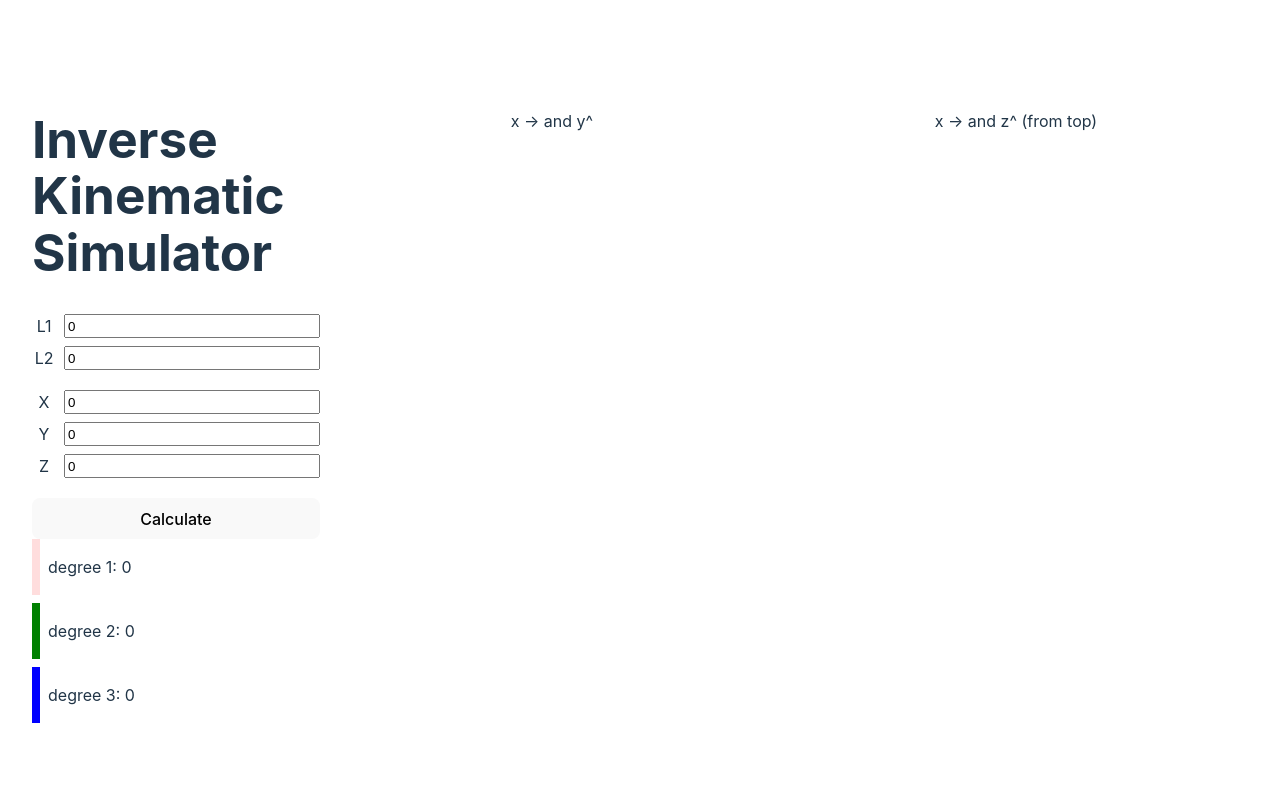
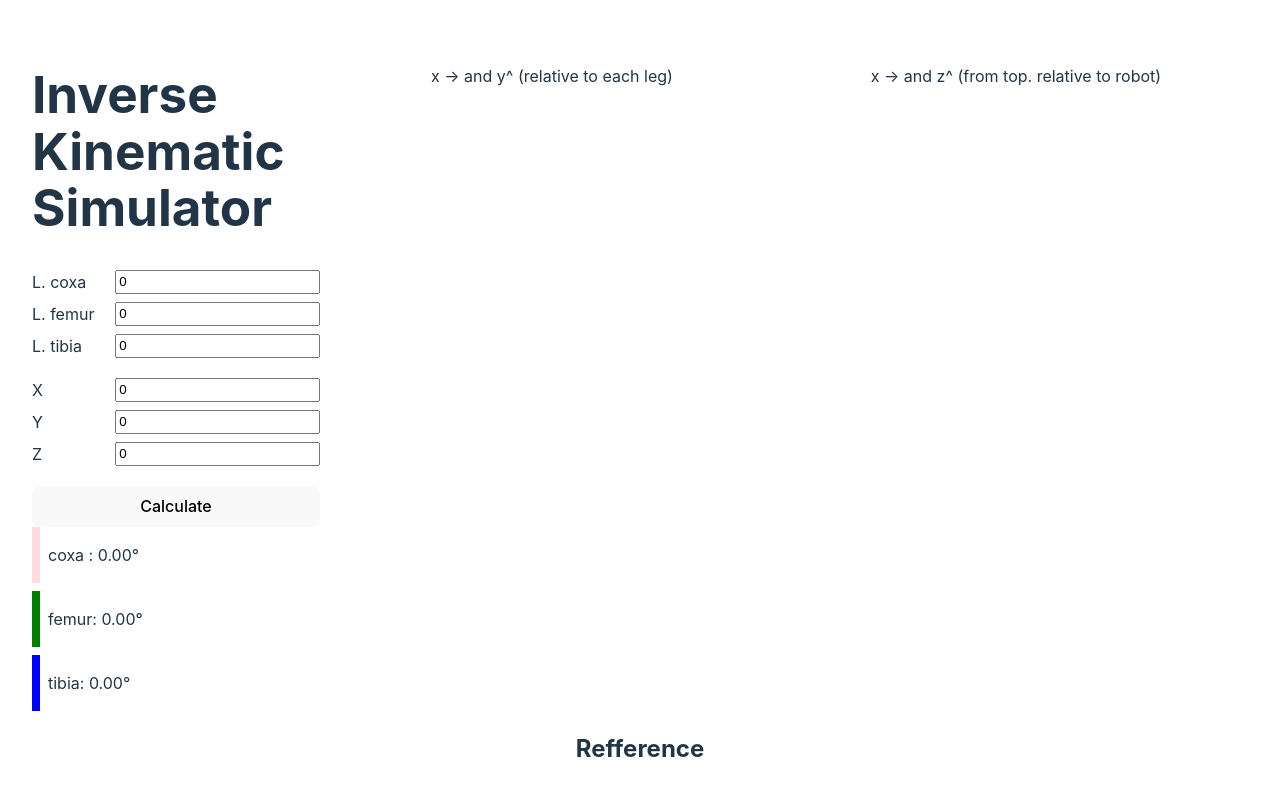
Before and after one commit to ariwijayaputra/inverse-kinematic, a React (Vite) app: page / in a window 1280 px wide. Shown: the top 800 px of the page. Built offline with nearby package versions, Linux system fonts and the light colour scheme.

Commit message:
fix calculation

```diff
--- a/src/App.tsx
+++ b/src/App.tsx
@@ -3,32 +3,41 @@ import "./App.css";
 import inverseKinematics from "./lib/inverseKinematic";
 import { toast } from "react-toastify";
 import ChartKinematic from "./components/chartKinematic";
-
 function App() {
 	const [joints, setJoints] = useState<
 		{ x: number; y: number; z: number }[] | undefined
 	>();
-	const [alpha, setAlpha] = useState<number>(0);
-	const [beta, setBeta] = useState<number>(0);
-	const [gamma, setGamma] = useState<number>(0);
+	const [jointsXZ, setJointsXZ] = useState<{ x: number; y: number }[] | undefined>();
+
+	const [coxa, setCoxa] = useState<number>(0);
+	const [tibia, setTibia] = useState<number>(0);
+	const [femur, setFemur] = useState<number>(0);
 	const [X, setX] = useState<number>(0);
 	const [Y, setY] = useState<number>(0);
 	const [Z, setZ] = useState<number>(0);
-	const [L1, setL1] = useState<number>(0);
-	const [L2, setL2] = useState<number>(0);
+	const [Lfemur, setLfemur] = useState<number>(0);
+	const [Ltibia, setLtibia] = useState<number>(0);
+	const [Lcoxa, setLcoxa] = useState<number>(0);
 
 	const handleCalculate = (e?: FormEvent) => {
 		e?.preventDefault();
-		console.log(L1, L2, X, Y);
+		console.log(Lfemur, Ltibia, X, Y);
 		try {
-			if (L1 && L2) {
-				const [a, b, c, newJoint] = inverseKinematics(X, Y, Z, L1, L2);
+			if (Lfemur && Ltibia) {
+				const [a, b, c, newJoint] = inverseKinematics(X, Y, Z, Lfemur, Ltibia);
 				console.log(a, b, c, newJoint);
-				// console.log(forwardKinematics(a, b, L1, L2));
-				setAlpha(a);
-				setBeta(b);
-				setGamma(c);
+				// console.log(forwardKinematics(a, b, Lfemur, Ltibia));
+				setCoxa(a);
+				setFemur(b);
+				setTibia(c);
 				setJoints(newJoint);
+				const joint2X = newJoint[1].x * Math.cos((a * Math.PI) / 180);
+				const joint2Y = newJoint[1].x * Math.sin((a * Math.PI) / 180);
+				setJointsXZ([
+					{ x: 0, y: 0 },
+					{ x: joint2X, y: joint2Y },
+					{ x: X * -1, y: newJoint[2].z },
+				]);
 			}
 		} catch (error: any) {
 			toast(error.message as string, { theme: "dark", type: "error" });
@@ -36,7 +45,7 @@ function App() {
 	};
 	// useEffect(() => {
 	// 	handleCalculate();
-	// }, [X, Y, Z, L1, L2]);
+	// }, [X, Y, Z, Lfemur, Ltibia]);
 	return (
 		<>
 			<div style={{ display: "flex", flexDirection: "row" }}>
@@ -68,13 +77,15 @@ function App() {
 									flexDirection: "row",
 									gap: "8px",
 								}}>
-								<span style={{ width: "28px" }}>L1</span>
+								<span style={{ width: "110px", textAlign: "start" }}>
+									L. coxa
+								</span>
 								<input
-									value={L1}
-									onChange={(e) => setL1(parseInt(e.target.value))}
+									value={Lcoxa}
+									onChange={(e) => setLcoxa(parseInt(e.target.value))}
 									style={{ width: "100%" }}
 									type="number"
-									name="l1"></input>
+									name="Lcoxa"></input>
 							</div>
 							<div
 								style={{
@@ -83,13 +94,32 @@ function App() {
 									flexDirection: "row",
 									gap: "8px",
 								}}>
-								<span style={{ width: "28px" }}>L2</span>
+								<span style={{ width: "110px", textAlign: "start" }}>
+									L. femur
+								</span>
 								<input
-									value={L2}
-									onChange={(e) => setL2(parseInt(e.target.value))}
+									value={Lfemur}
+									onChange={(e) => setLfemur(parseInt(e.target.value))}
 									style={{ width: "100%" }}
 									type="number"
-									name="l2"></input>
+									name="lfemur"></input>
+							</div>
+							<div
+								style={{
+									display: "flex",
+									width: "100%",
+									flexDirection: "row",
+									gap: "8px",
+								}}>
+								<span style={{ width: "110px", textAlign: "start" }}>
+									L. tibia
+								</span>
+								<input
+									value={Ltibia}
+									onChange={(e) => setLtibia(parseInt(e.target.value))}
+									style={{ width: "100%" }}
+									type="number"
+									name="Ltibia"></input>
 							</div>
 						</div>
 						<div
@@ -106,7 +136,9 @@ function App() {
 									flexDirection: "row",
 									gap: "8px",
 								}}>
-								<span style={{ width: "28px" }}>X</span>
+								<span style={{ width: "110px", textAlign: "start" }}>
+									X
+								</span>
 								<input
 									value={X}
 									onChange={(e) => setX(parseInt(e.target.value))}
@@ -121,7 +153,9 @@ function App() {
 									flexDirection: "row",
 									gap: "8px",
 								}}>
-								<span style={{ width: "28px" }}>Y</span>
+								<span style={{ width: "110px", textAlign: "start" }}>
+									Y
+								</span>
 								<input
 									value={Y}
 									onChange={(e) => setY(parseInt(e.target.value))}
@@ -136,7 +170,9 @@ function App() {
 									flexDirection: "row",
 									gap: "8px",
 								}}>
-								<span style={{ width: "28px" }}>Z</span>
+								<span style={{ width: "110px", textAlign: "start" }}>
+									Z
+								</span>
 								<input
 									value={Z}
 									onChange={(e) => setZ(parseInt(e.target.value))}
@@ -165,7 +201,7 @@ function App() {
 									background: "#fdd",
 									padding: "4px",
 								}}></div>
-							<p>degree 1: {alpha}</p>
+							<p>coxa : {coxa.toFixed(2)}°</p>
 						</div>
 						<div
 							style={{
@@ -178,7 +214,7 @@ function App() {
 									background: "green",
 									padding: "4px",
 								}}></div>
-							<p>degree 2: {beta}</p>
+							<p>femur: {femur.toFixed(2)}°</p>
 						</div>
 						<div
 							style={{
@@ -191,7 +227,7 @@ function App() {
 									background: "blue",
 									padding: "4px",
 								}}></div>
-							<p>degree 3: {gamma}</p>
+							<p>tibia: {tibia.toFixed(2)}°</p>
 						</div>
 					</div>
 				</div>
@@ -204,8 +240,10 @@ function App() {
 							width: "400px",
 							height: "400px",
 						}}>
-						{"x -> and y^"}
-						{joints && <ChartKinematic joints={joints} range={L1 + L2} />}
+						{"x -> and y^ (relative to each leg)"}
+						{joints && (
+							<ChartKinematic joints={joints} range={Lfemur + Ltibia} />
+						)}
 					</div>
 					<div
 						className="card"
@@ -215,18 +253,28 @@ function App() {
 							width: "400px",
 							height: "400px",
 						}}>
-						{"x -> and z^ (from top)"}
-						{joints && (
+						{"x -> and z^ (from top. relative to robot)"}
+						{jointsXZ && (
 							<ChartKinematic
-								joints={[
-									{ x: 0, y: 0 },
-									{ x: joints[1].x, y: joints[1].z },
-									{ y: joints[2].z, x: joints[2].x },
-								]}
-								range={L1 + L2}
+								joints={jointsXZ}
+								range={Lfemur + Ltibia}
+								pointBg={["#FDD", "#F00"]}
 							/>
 						)}
 					</div>
+				</div>
+			</div>
+			<div style={{ flexDirection: "column", display: "flex" }}>
+				<h2>Refference</h2>
+				<div
+					className="card"
+					style={{
+						display: "flex",
+						flexDirection: "column",
+						width: "fit-content",
+					}}>
+					<img src="/coxatibiafemur.png" alt="leg structure"></img>
+					<p>leg structure</p>
 				</div>
 			</div>
 		</>
--- a/src/components/chartKinematic.tsx
+++ b/src/components/chartKinematic.tsx
@@ -21,9 +21,11 @@ ChartJS.register(
 export default function ChartKinematic({
 	joints,
 	range,
+	pointBg,
 }: {
 	joints: { x: number; y: number }[];
 	range: number;
+	pointBg?: string[];
 }) {
 	// const chartRef = useRef<HTMLCanvasElement | null>(null);
 	// useEffect(() => {
@@ -42,8 +44,8 @@ export default function ChartKinematic({
 				datasets: [
 					{
 						data: joints,
-						borderColor: ["#FDD", "#0F0", "#F00"],
-						pointBackgroundColor: ["#FDD", "#0F0", "#F00"],
+						borderColor: ["#FDD"],
+						pointBackgroundColor: pointBg || ["#0F0", "#00F", "#F00"],
 						pointRadius: 5,
 						showLine: true,
 					},
--- a/src/lib/inverseKinematic.ts
+++ b/src/lib/inverseKinematic.ts
@@ -16,9 +16,9 @@ export default function inverseKinematics(
 ): [number, number, number, { x: number; y: number; z: number }[]] {
 	// find the needed leg length to reach (x,z)
 	const legLength = Math.sqrt(x ** 2 + z ** 2);
+	console.log(legLength);
 	// find how much degree the leg needed to rotate to reach x,z
-	const diagonal = Math.sqrt(legLength ** 2 + z ** 2);
-	const radians = Math.acos(z / diagonal);
+	const radians = Math.acos(z / legLength);
 	const theta0Deg = radians * (180 / Math.PI) - 90;
 
 	x = legLength * -1;
@@ -52,9 +52,9 @@ export default function inverseKinematics(
 	const endEffectorPosition: { x: number; y: number; z: number } = { x: x, y: y, z: z };
 
 	return [
+		theta0Deg,
 		theta1Deg,
 		theta2Deg,
-		theta0Deg,
 		[joint1Position, joint2Position, endEffectorPosition],
 	];
 }
```
Also changed, not shown: public/coxatibiafemur.png (added).
